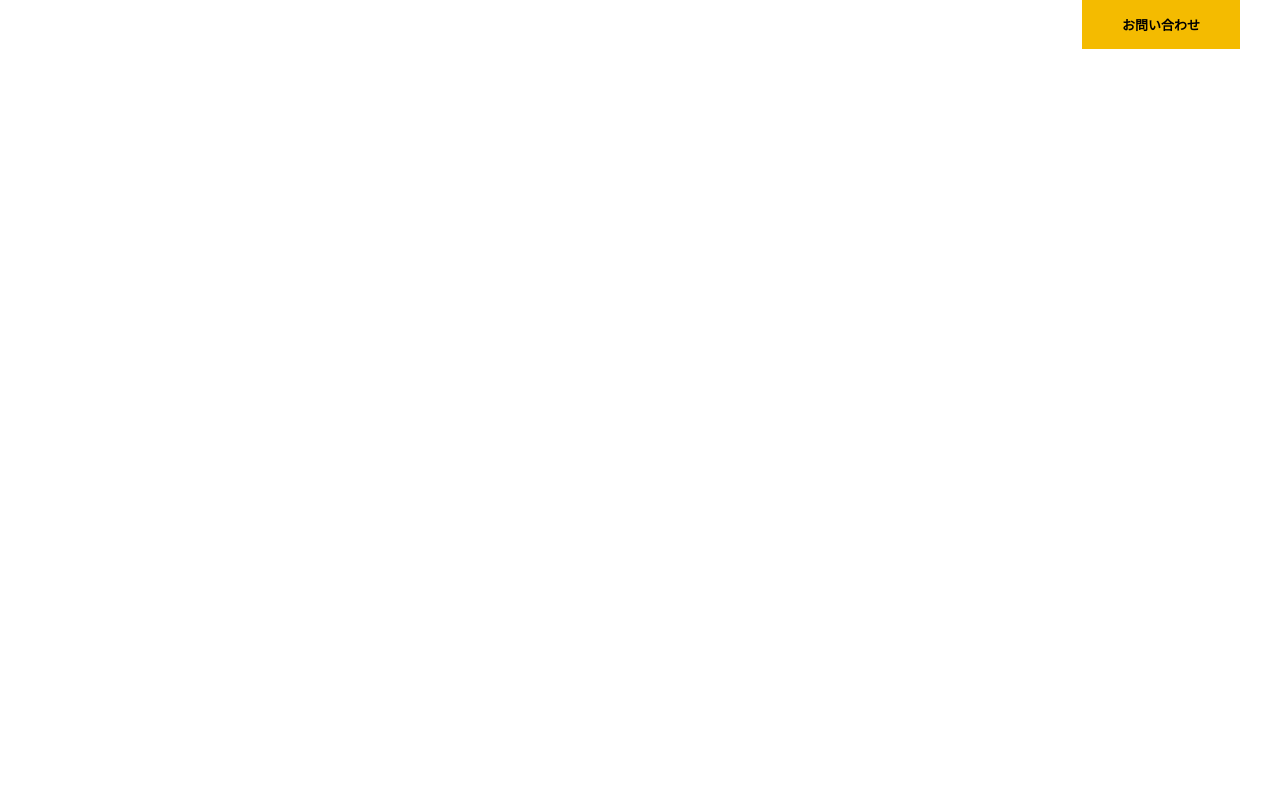
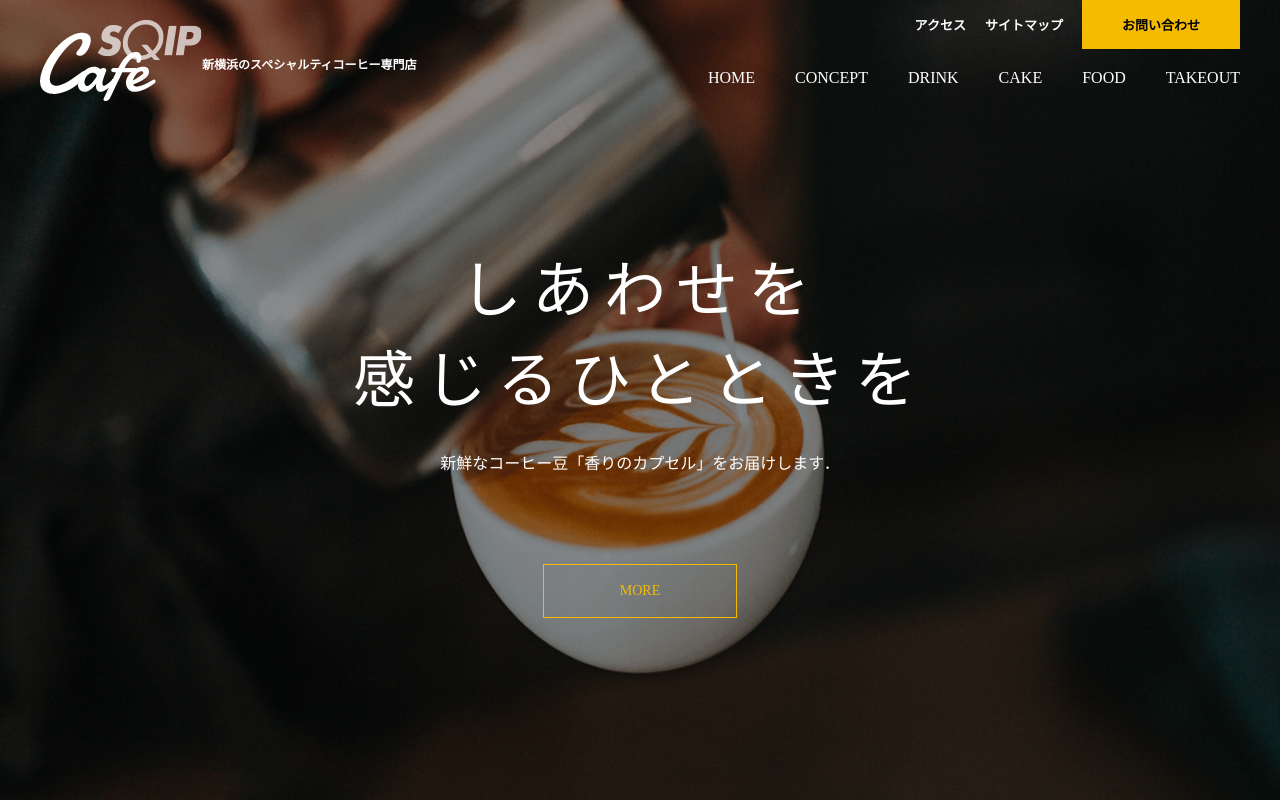
Before and after one commit to SO0O0/sqipcafe.github.io, a Vue app: page / in a window 1280 px wide. Built offline with nearby package versions, Linux system fonts and the light colour scheme.

Commit message:
:sparkles: Main visual

```diff
--- a/src/App.vue
+++ b/src/App.vue
@@ -1,14 +1,17 @@
 <template>
   <CafeHeader />
+  <MainVisual />
 </template>
 
 <script>
 import CafeHeader from "./components/CafeHeader.vue";
+import MainVisual from "./components/MainVisual.vue";
 
 export default {
   name: "App",
   components: {
-    CafeHeader
+    CafeHeader,
+    MainVisual
   }
 };
 </script>
--- /dev/null
+++ b/src/components/MainVisual.vue
@@ -0,0 +1,66 @@
+<template>
+  <div class="mv">
+    <div class="inner">
+      <p class="label">
+        しあわせを
+        <br />感じるひとときを
+      </p>
+      <p class="guide">新鮮なコーヒー豆「香りのカプセル」をお届けします．</p>
+      <p class="more">
+        <a href="#">MORE</a>
+      </p>
+    </div>
+  </div>
+</template>
+
+<script>
+export default {
+  name: "MainVisual"
+};
+</script>
+
+<style lang="scss" scoped>
+.mv {
+  height: 100vh;
+  background-image: url("../assets/main_visual.png");
+  background-size: cover;
+  position: relative;
+  z-index: 1;
+
+  .inner {
+    position: absolute;
+    top: 30%;
+    left: 50%;
+    transform: translate(-50%, 0);
+    text-align: center;
+    width: 100%;
+    z-index: 2;
+
+    .label {
+      font-size: 62px;
+      color: #fff;
+      letter-spacing: 10px;
+      font-weight: lighter;
+    }
+
+    .guide {
+      color: #fff;
+      margin-top: 30px;
+    }
+
+    .more {
+      margin-top: 90px;
+
+      a {
+        display: inline-block;
+        padding: 18px 0;
+        color: #f4bb00;
+        border: 1px solid #f4bb00;
+        width: 15%;
+        font-size: 14px;
+        text-decoration: none;
+      }
+    }
+  }
+}
+</style>
```
Also changed, not shown: src/assets/main_visual.png (added).
